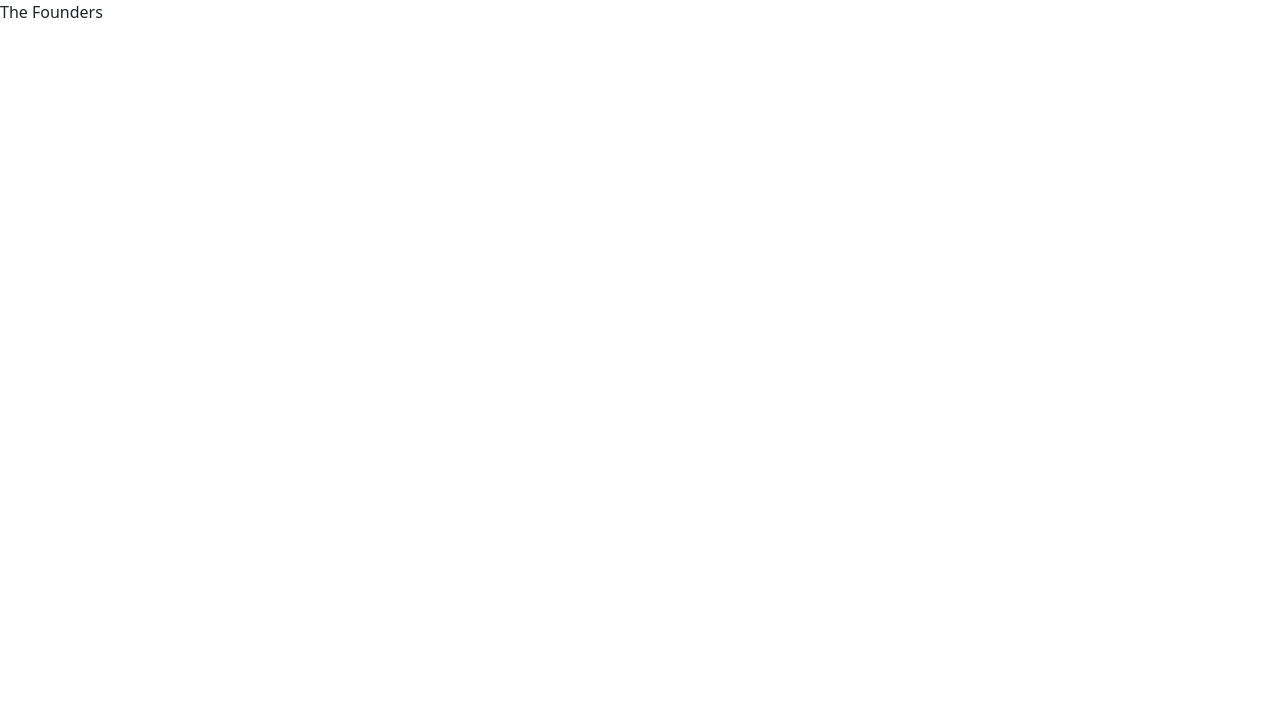
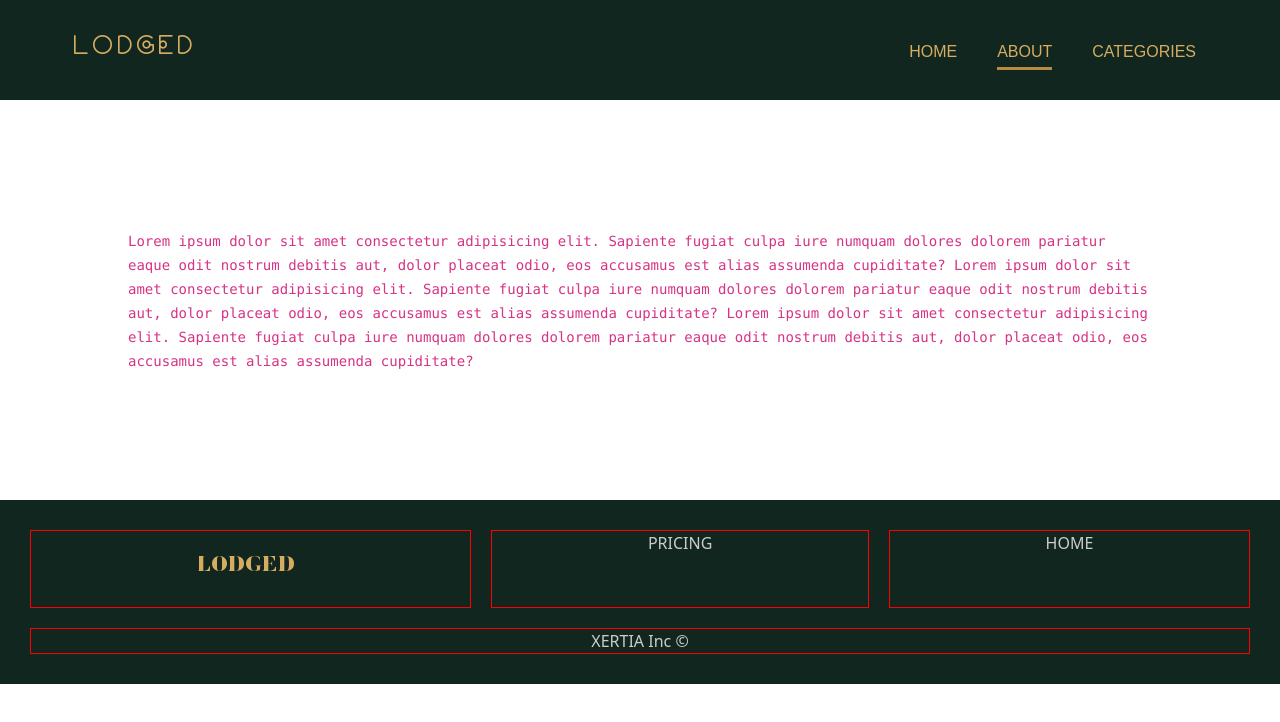
Before and after one commit to Bolang-Lonson/lodged, a React (Create React App) app: page /about in a window 1280 px wide. Shown: the top 722 px of the page. Built offline with nearby package versions, Linux system fonts and the light colour scheme.

Commit message:
updated about view

```diff
--- a/src/Components/About/about.css
+++ b/src/Components/About/about.css
@@ -0,0 +1,3 @@
+.content {
+    padding: 10%;
+}
--- a/src/Components/About/about.js
+++ b/src/Components/About/about.js
@@ -1,9 +1,18 @@
 import './about.css';
+import Navbar from '../Navbar/navbar';
+import Footer from '../Footer/footer';
 
 const About = () => {
     return (
         <>
-            The Founders
+            <Navbar transparent = {false} signedIn={true}/>
+            <div className='content'><code>
+            Lorem ipsum dolor sit amet consectetur adipisicing elit. Sapiente fugiat culpa iure numquam dolores dolorem pariatur eaque odit nostrum debitis aut, dolor placeat odio, eos accusamus est alias assumenda cupiditate?
+            Lorem ipsum dolor sit amet consectetur adipisicing elit. Sapiente fugiat culpa iure numquam dolores dolorem pariatur eaque odit nostrum debitis aut, dolor placeat odio, eos accusamus est alias assumenda cupiditate?
+            Lorem ipsum dolor sit amet consectetur adipisicing elit. Sapiente fugiat culpa iure numquam dolores dolorem pariatur eaque odit nostrum debitis aut, dolor placeat odio, eos accusamus est alias assumenda cupiditate?
+            </code>
+            </div>
+            <Footer/>
         </>
     )
 }
--- a/src/Components/Footer/footer.js
+++ b/src/Components/Footer/footer.js
@@ -1,10 +1,11 @@
 import './footer.css';
+import img from '../../Assets/Images/logo2-png.png';
 
-const Footer = ({logo}) => {
+const Footer = () => {
     return (
         <div className='footer'>
             <div className='sxn sxn1'>
-                <img src={logo} alt='logo'/>
+                <img src={img} alt='logo'/>
             </div>
             {/* Template for footer with 3 columns for various classified links */}
             <div className='sxn sxn2'>PRICING</div>
--- a/src/Components/Home/home.css
+++ b/src/Components/Home/home.css
@@ -12,7 +12,7 @@ body {
 }
 
 div.carousel {
-    width: 60%; height: 50%;
+    width: 55%; height: 50%;
     position: absolute;
     margin-top: 80px;
     color: white;
@@ -28,7 +28,7 @@ div.carousel {
     margin-top: 80px;   /* placing it at the far right with our greeting info text*/
     right: 0;
     border: 1px dashed black;
-    padding-left: 5%;
+    padding:0 2.5%;
 
 }
 
--- a/src/Components/Home/home.js
+++ b/src/Components/Home/home.js
@@ -3,14 +3,12 @@ import Navbar from '../Navbar/navbar';
 import HowTo from './HowTo/howto';
 import { Link } from 'react-router-dom';
 import Footer from '../Footer/footer';
-import img from '../../Assets/Images/logo2-png.png';
-import Logo from '../../Assets/Images/biglogo-png.png';
 
 const Home = () => {
     return (
         <body>
         <header className='header'>
-            <Navbar className='navbar' logo={Logo}/>
+            <Navbar className='navbar' signedIn={false}/>
             <div className='carousel'>
                 {/* Caoursel will display various images of hotels, guest houses and resorts */}
                 <h3>Greeting Carousel</h3>
@@ -23,7 +21,7 @@ const Home = () => {
         </header>
         {/* HowTo is separated into its own component because it will become more complicated in the future */}
         <HowTo/>
-        <Footer logo={img}/>
+        <Footer/>
         </body>
     )
 }
--- a/src/Components/Navbar/navbar.css
+++ b/src/Components/Navbar/navbar.css
@@ -1,3 +1,14 @@
+.head {
+    display: flex;
+    justify-content: flex-end;
+    align-items: center;
+    padding: 10px 5%;
+}
+
+.no-trans {
+    background-color: #122620;
+}
+
 .logo {
     cursor: pointer;
     margin-right: auto;
@@ -24,13 +35,6 @@ li, .a, button {
 
 .nav_btn button:hover {
     background-color: rgba(182, 141, 64, 0.8);
-}
-
-.head {
-    display: flex;
-    justify-content: flex-end;
-    align-items: center;
-    padding: 10px 5%;
 }
 
 .nav_links {
@@ -64,3 +68,12 @@ li, .a, button {
 .nav_links li .a:hover::after {
     width: 100%;
 }
+/* whichever view is active will be highlighted */
+.nav_links li .active::after {
+    content: '';
+    height: 3px; width: 100%;
+    background: #b68d40;
+    position: absolute;
+    left: 0; bottom: -10px;
+    transition: 0.3s;
+}
--- a/src/Components/Navbar/navbar.js
+++ b/src/Components/Navbar/navbar.js
@@ -1,19 +1,22 @@
-import { Link } from "react-router-dom";
+import { Link, NavLink } from "react-router-dom";
 import './navbar.css';
+import Logo from '../../Assets/Images/biglogo-png.png';
 
-const Navbar = ({logo}) => {
-
+const Navbar = ({transparent = true, signedIn}) => {
+    // Deciding whether the navbar will be transparent depending on the view on which it is found
+    const cn = transparent ? '': ' no-trans';
     return(
-    <div className="head">
-      <img className='logo' src={logo} alt="logo"/>
+      <div className={'head'+cn}>
+        <img className='logo' src={Logo} alt="logo"/>
         <nav>
           <ul className="nav_links">
-          <li><Link className='a' aria-current='page' to='/'>HOME</Link></li>
-          <li><Link className='a' to='/about'>ABOUT</Link></li>
-          <li><Link className='a' to='/categories'>CATEGORIES</Link></li>
+            <li><NavLink exact='true' className='a' activeclassname='active' aria-current='page' to='/'>HOME</NavLink></li>
+            <li><NavLink exact='true' className='a' activeclassname='active' to='/about'>ABOUT</NavLink></li>
+            <li><NavLink exact='true' className='a' activeclassname='active' to='/categories'>CATEGORIES</NavLink></li>
           </ul>
         </nav>
-      <Link className="nav_btn" to='/signup'><button>Get Started</button></Link>
+        {/* Get Started will only be displayed when not logged in */}
+        {!signedIn && <Link className="nav_btn" to='/signup'><button>Get Started</button></Link>}
       </div>
     )
 }
```
Lines whose indentation alone changed are shown as unchanged.
